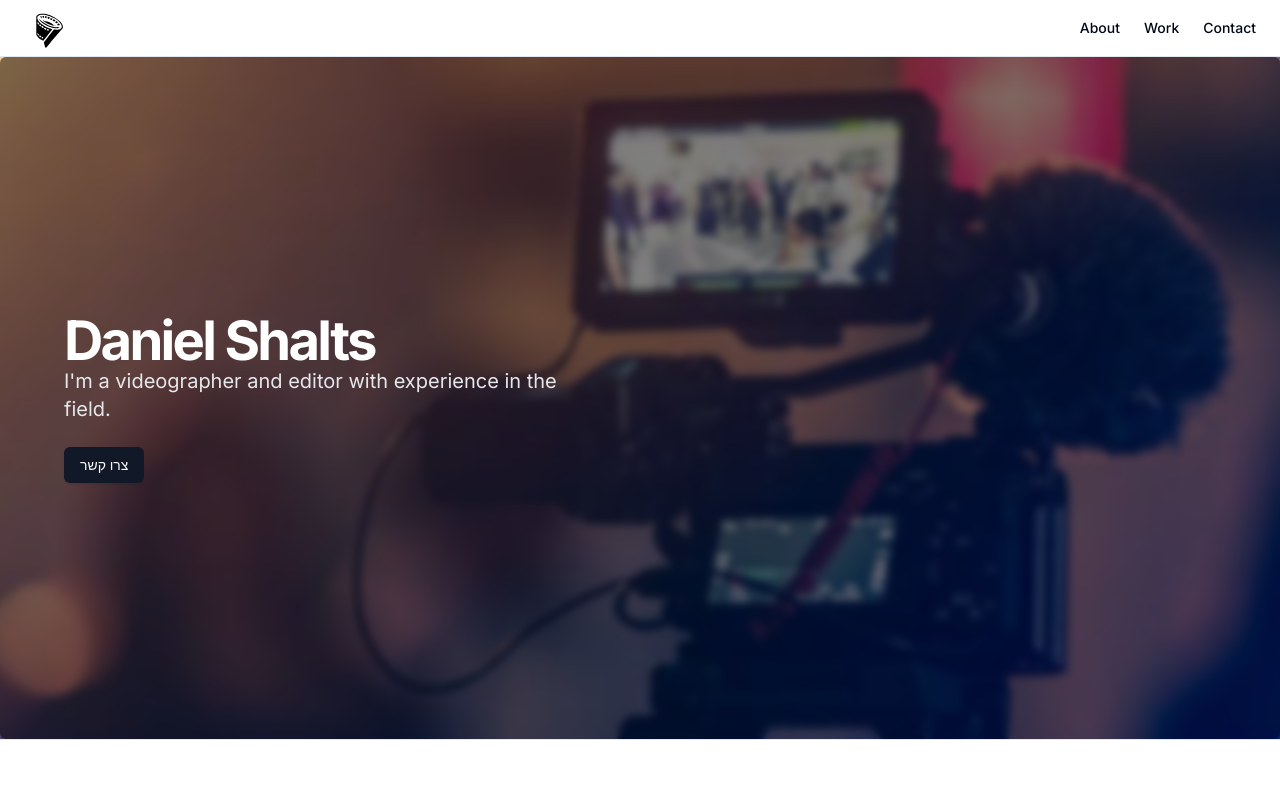
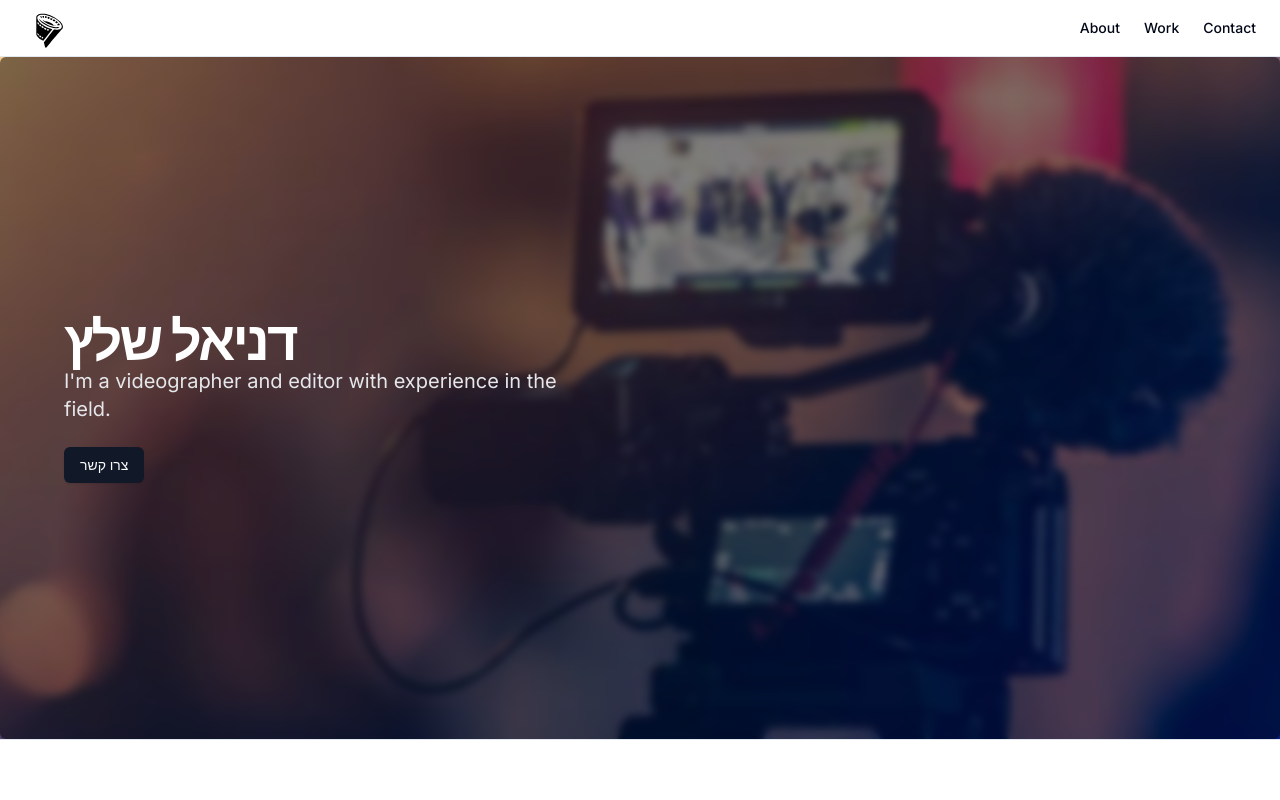
Before and after one commit to ShDyDaniel/my-web, a Next.js app: page / in a window 1280 px wide. Shown: the top 800 px of the page. Built offline with nearby package versions, Linux system fonts and the light colour scheme.

Commit message:
Update Landing.tsx

```diff
--- a/src/uicomponents/Landing.tsx
+++ b/src/uicomponents/Landing.tsx
@@ -44,7 +44,7 @@ export default function Landing() {
             <div className="grid max-w-[1300px] mx-auto gap-4 px-4 sm:px-6 md:px-10 md:grid-cols-2 md:gap-16">
               <div>
                 <h1 className="lg:leading-tighter text-3xl font-bold tracking-tighter sm:text-4xl md:text-5xl xl:text-[3.4rem] 2xl:text-[3.75rem]">
-                  Daniel Shalts
+                  דניאל שלץ
                 </h1>
                 <p className="mx-auto max-w-[700px] text-gray-200 md:text-xl">
                   I'm a videographer and editor with experience in the field.
```
